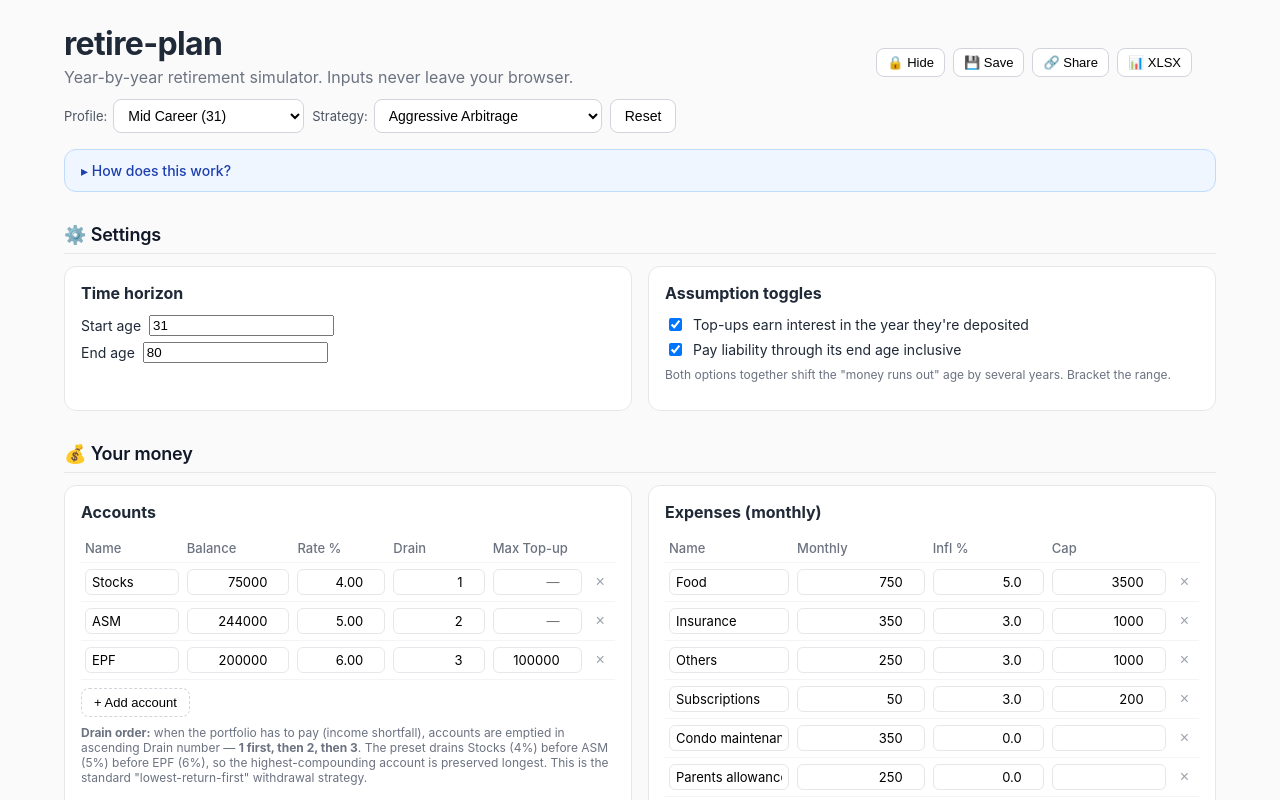
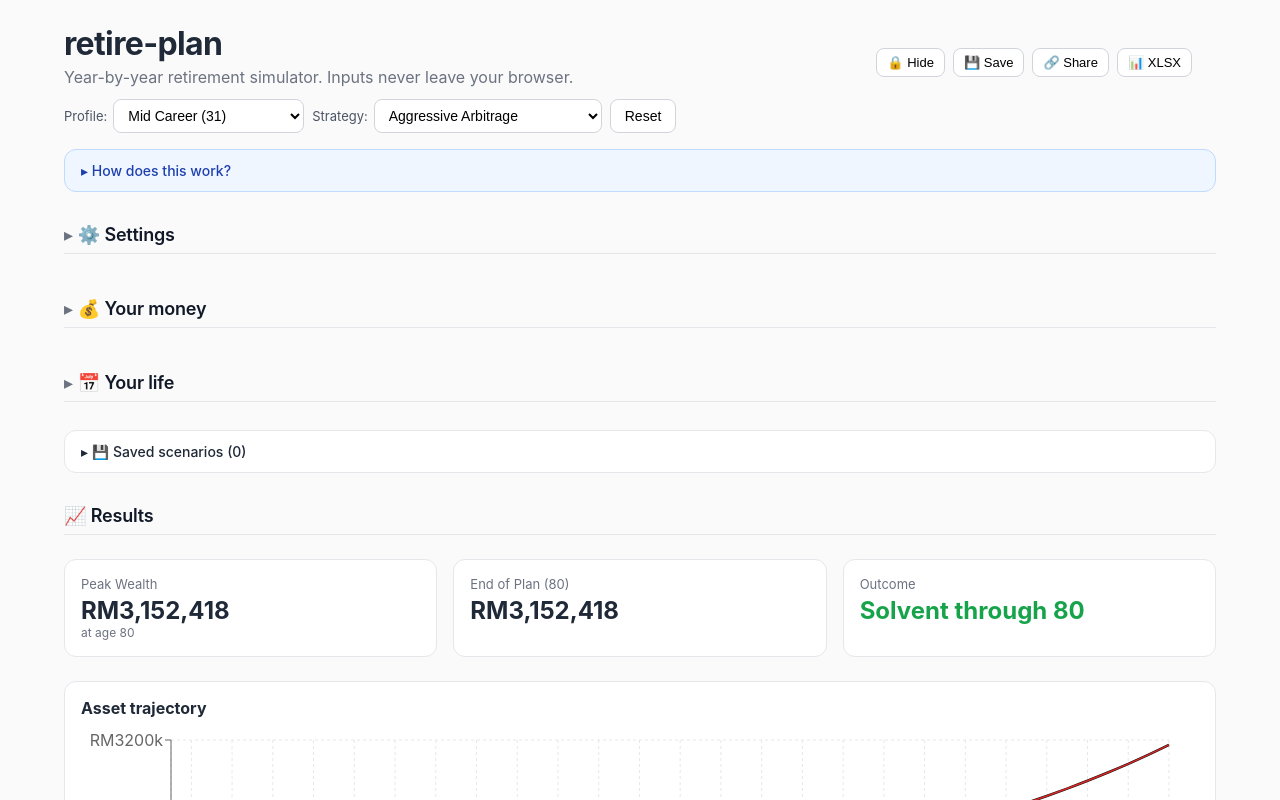
Before and after one commit to jianhanlim/retire-plan, a React (Vite) app: page / in a window 1280 px wide. Shown: the top 800 px of the page. Built offline with nearby package versions, Linux system fonts and the light colour scheme.

Commit message:
Collapse Settings/Your money/Your life sections by default

```diff
--- a/src/App.css
+++ b/src/App.css
@@ -79,6 +79,13 @@ table button:hover { color: #dc2626; }
   color: #111827;
   letter-spacing: -0.01em;
 }
+summary.section-header {
+  cursor: pointer;
+  list-style: none;
+}
+summary.section-header::before { content: "▸ "; color: #6b7280; font-weight: normal; }
+.section-group[open] > summary.section-header::before { content: "▾ "; }
+.section-group > section { margin-top: 12px; }
 .grid-full { grid-template-columns: 1fr !important; }
 
 .saved-details {
--- a/src/App.tsx
+++ b/src/App.tsx
@@ -318,7 +318,8 @@ export default function App() {
         </details>
       </section>
 
-      <h2 className="section-header">⚙️ Settings</h2>
+      <details className="section-group">
+      <summary className="section-header">⚙️ Settings</summary>
       <section className="grid">
         <div className="card">
           <h2>Time horizon</h2>
@@ -352,8 +353,10 @@ export default function App() {
           </p>
         </div>
       </section>
+      </details>
 
-      <h2 className="section-header">💰 Your money</h2>
+      <details className="section-group">
+      <summary className="section-header">💰 Your money</summary>
       <section className="grid">
         <div className="card">
           <h2>Accounts</h2>
@@ -455,8 +458,10 @@ export default function App() {
           <button onClick={addLiability}>+ Add liability</button>
         </div>
       </section>
+      </details>
 
-      <h2 className="section-header">📅 Your life</h2>
+      <details className="section-group">
+      <summary className="section-header">📅 Your life</summary>
       <section className="grid grid-full">
         <div className="card">
           <h2>Phases</h2>
@@ -587,6 +592,7 @@ export default function App() {
         </div>
 
       </section>
+      </details>
 
       <details className="saved-details">
         <summary>💾 Saved scenarios ({savedNames.length})</summary>
```
